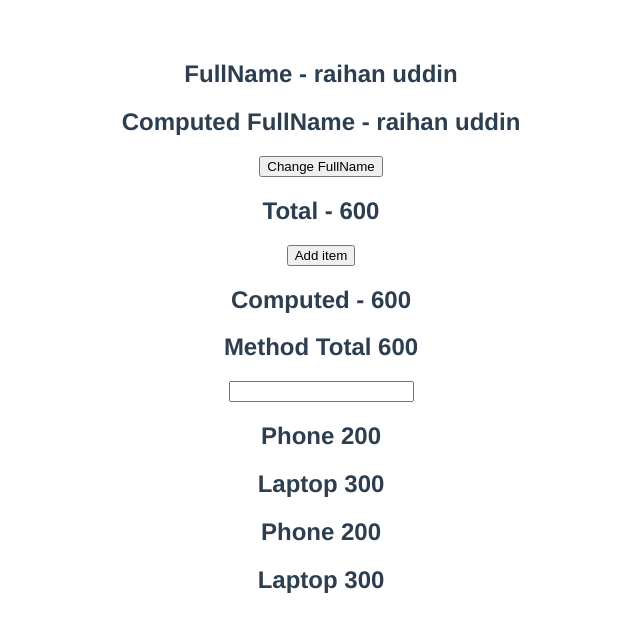
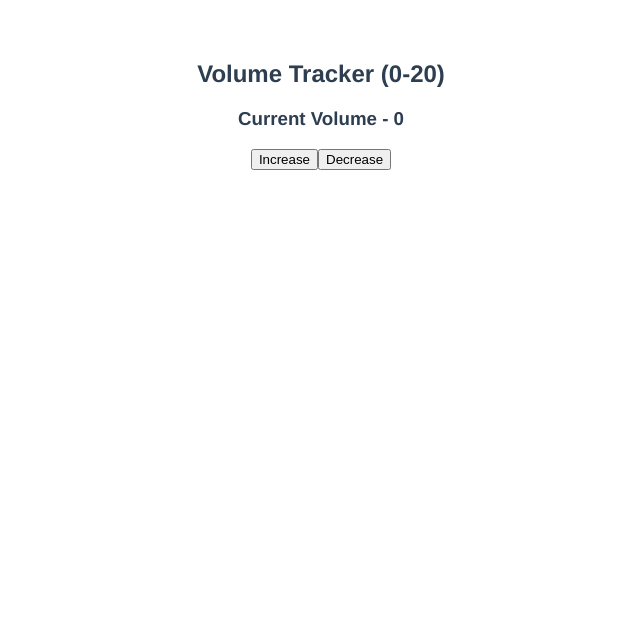
Before and after one commit to raihanwebmaster/Learn-Vue.js, a Vue app: page / in a window 1280 px wide. Shown: the top 632 px of the page, without its empty margins (319-959 px from the left). Built offline with nearby package versions, Linux system fonts and the light colour scheme.

Commit message:
watchers

```diff
--- a/src/App.vue
+++ b/src/App.vue
@@ -1,21 +1,10 @@
-<!---------------------- computed setter ------------------------->
+<!---------------------- watchers ------------------------->
 <template>
-  <h2> FullName - {{ firstName }} {{ lastName }} </h2>
-  <h2> Computed FullName - {{ fullName }} </h2>
-  <button @click="changeFullName">Change FullName</button>
-  <h2> Total - {{ items.reduce((total, curr) => (total = total + curr.price), 0) }} </h2>
-  <button @click="items.push({ id: 4, title: 'Keyboard', price: 50 })">Add item</button>
-  <h2> Computed - {{ total }}</h2>
-  <h2> Method Total {{ getTotal() }}</h2>
-  <input type="text" v-model="country" />
-  <template v-for="item in items" :key="item.id">
-    <h2 v-if="item.price > 100">
-      {{ item.title }} {{ item.price }}
-    </h2>
-  </template>
-  <h2 v-for="item in expensiveItems" :key="item.id">
-    {{ item.title }} {{ item.price }}
-  </h2>
+  <h2>Volume Tracker (0-20)</h2>
+  <h3>Current Volume - {{ volume }}</h3>
+  <div>
+    <button @click="volume += 2">Increase</button><button @click="volume -= 2">Decrease</button>
+  </div>
 </template>
 
 
@@ -26,54 +15,18 @@ export default {
   name: "App",
   data() {
     return {
-      firstName: 'raihan',
-      lastName: 'uddin',
-      items: [
-        {
-          id: 1,
-          title: 'Tv',
-          price: 100,
-        },
-        {
-          id: 2,
-          title: "Phone",
-          price: 200,
-        },
-        {
-          id: 3,
-          title: 'Laptop',
-          price: 300
-        }
-      ],
-      country: '',
+      volume: 0
     };
   },
   methods: {
-    getTotal() {
-      console.log('getTotal Method')
-      return this.items.reduce((total, curr) => (total = total + curr.price), 0)
-    },
-    changeFullName() {
-      this.fullName = 'Clark kent'
-    }
   },
   computed: {
-    fullName: {
-      get() {
-        return `${this.firstName} ${this.lastName}`
-      },
-      set(value) {
-        const names = value.split(' ');
-        this.firstName = names[0],
-          this.lastName = names[1]
-      },
-    },
-    total() {
-      console.log('total computed property')
-      return this.items.reduce((total, curr) => (total = total + curr.price), 0)
-    },
-    expensiveItems() {
-      return this.items.filter(item => item.price > 100)
+  },
+  watch: {
+    volume(newValue, oldvalue) {
+      if (newValue > oldvalue && newValue === 16) {
+        alert('Listening to a high volume for a long time may damage your hearing ')
+      }
     }
   }
 };
```
